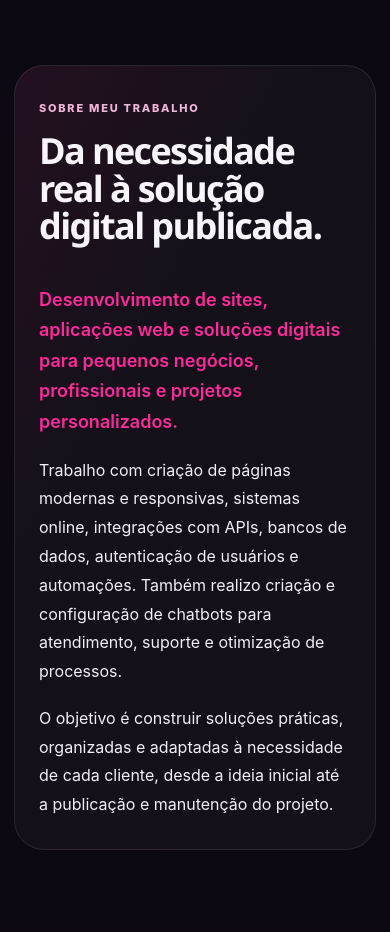
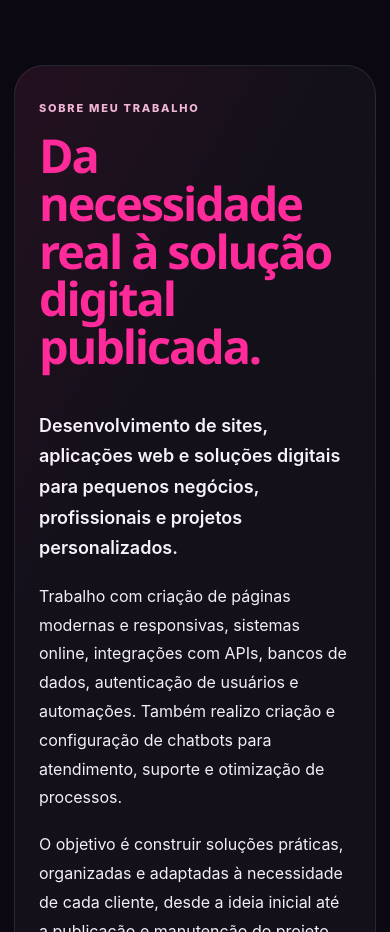
Before and after one commit to Marcus-W-Camargo/Marcus.Camargo-Portifolio, a React (Vite) app: page / in a window 390 px wide. Shown: the part 5740-6672 px from the top of the page. Built offline with nearby package versions, Linux system fonts and the light colour scheme.

Commit message:
style: invert about section highlight colors

```diff
--- a/src/about-overrides.css
+++ b/src/about-overrides.css
@@ -1,3 +1,9 @@
+.about-panel h2 {
+  color: var(--pink-2);
+  font-size: clamp(46px, 5.2vw, 70px);
+  line-height: 1.02;
+}
+
 .about-copy {
   gap: 18px;
 }
@@ -13,10 +19,14 @@
   font-size: 20px;
   font-weight: 600;
   line-height: 1.7;
-  color: var(--pink-2);
+  color: #f7f2f9;
 }
 
 @media (max-width: 760px) {
+  .about-panel h2 {
+    font-size: clamp(40px, 12vw, 56px);
+  }
+
   .about-copy p {
     font-size: 16px;
   }
```
